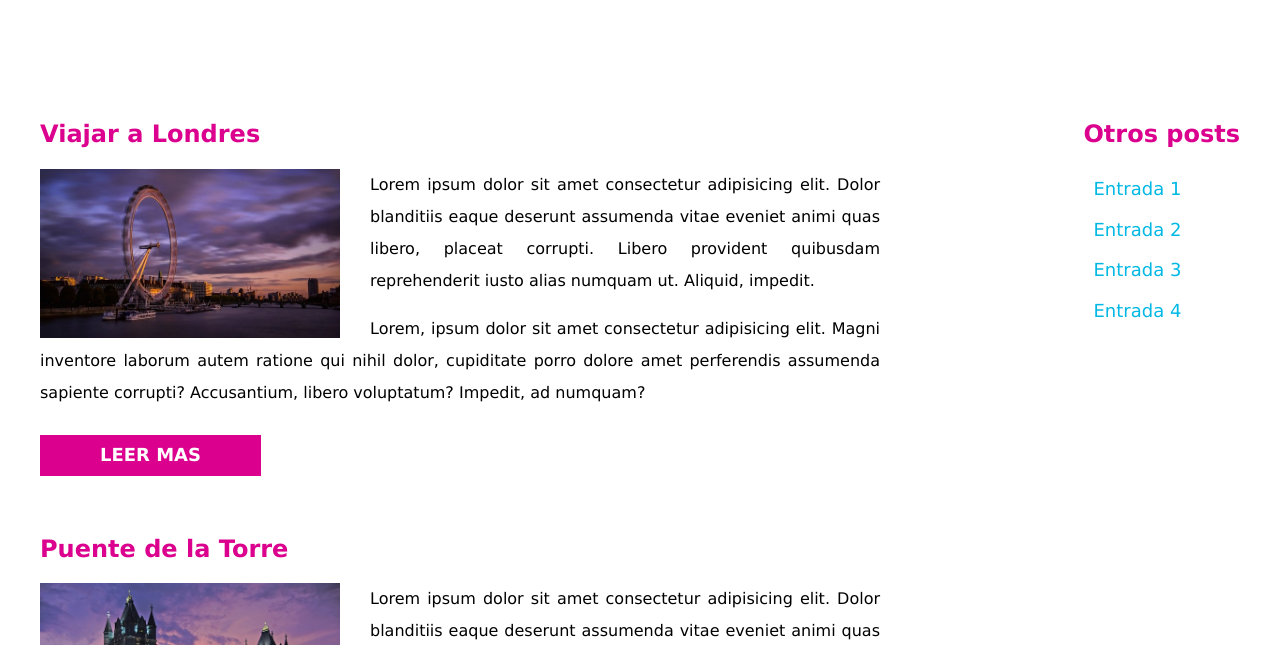
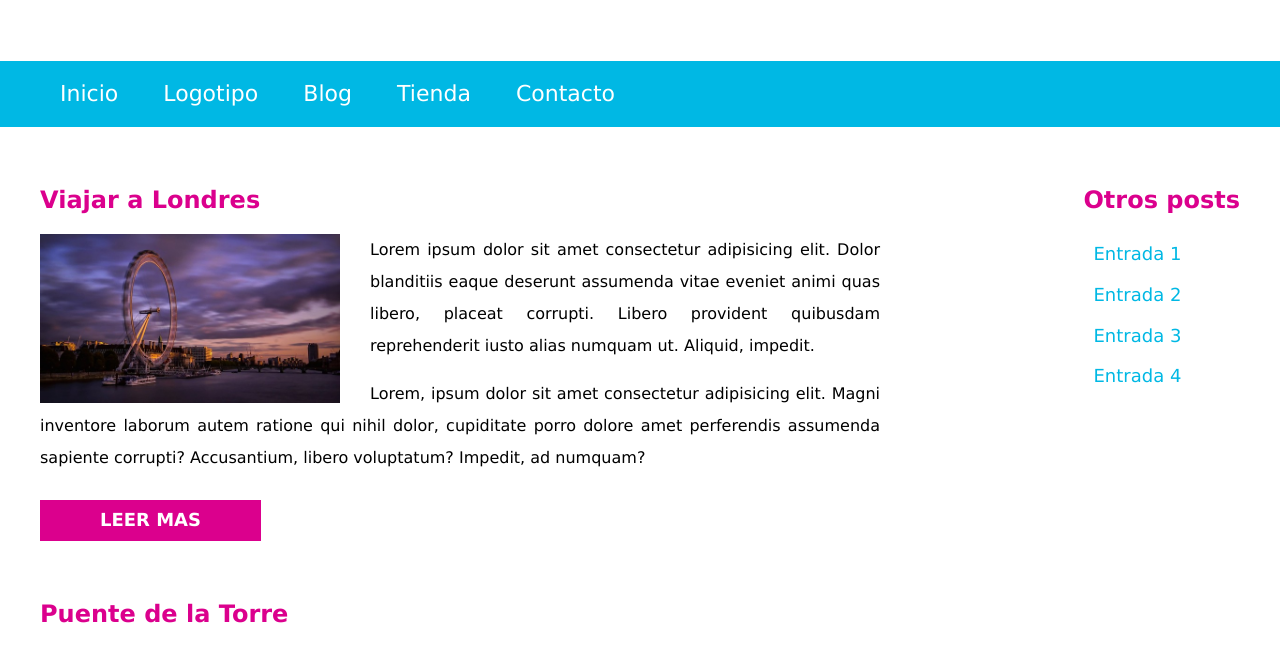
Before and after one commit to jesusemedin/blog-de-viaje, a plain HTML site: page index.html in a window 1280 px wide. Shown: the part 103-748 px from the top of the page. Drawn offline with Linux system fonts and the light colour scheme.

Commit message:
se corrigio barra

```diff
--- a/css/estilos.css
+++ b/css/estilos.css
@@ -67,6 +67,9 @@ p{
     transition: 0.8s;
 }
 @media (min-width: 768px){
+    .navegacion-principal{
+        max-height: unset;
+    }
     .mobile-menu, .cerrar{
         display: none!important;
     }
```
